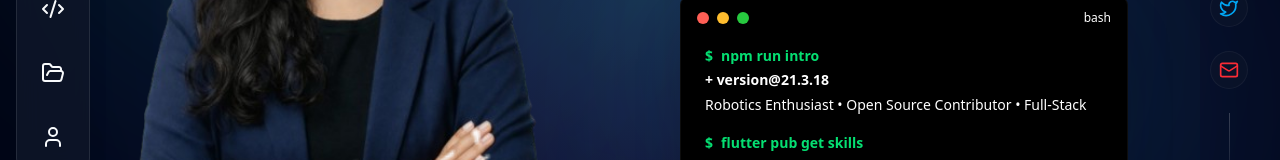
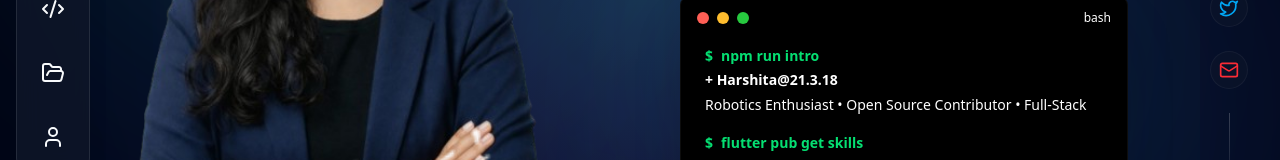
Before and after one commit to harrshita123/Portfolio-Website, a Next.js app: page / in a window 1280 px wide. Shown: the part 423-583 px from the top of the page. Built offline with nearby package versions, Linux system fonts and the light colour scheme; no server answers.

Commit message:
Update CodeCard.tsx

```diff
--- a/components/CodeCard.tsx
+++ b/components/CodeCard.tsx
@@ -63,7 +63,7 @@ export default function CodeCard() {
                         <span className="text-green-400 font-bold">npm run intro</span>
                     </div>
                     <div className="mt-1 text-white font-bold">
-                        + version@21.3.18
+                        + Harshita@21.3.18
                     </div>
                     <div className="text-white mt-1 leading-relaxed">
                         Robotics Enthusiast • Open Source Contributor • Full-Stack
```
